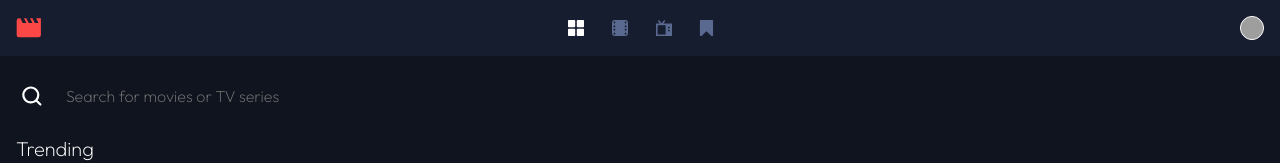
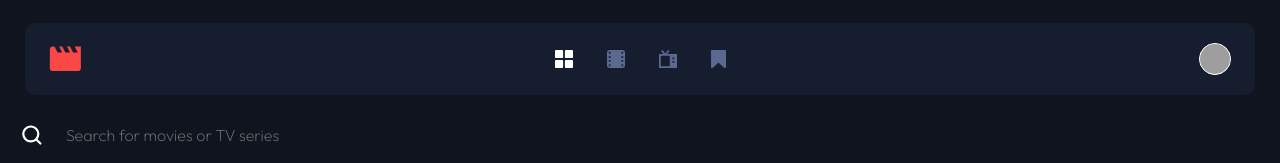
Before and after one commit to ismaelpaul/frontend-mentor-fe-entertainment, a React (Vite) app: page / in a window 1280 px wide. Shown: the top 163 px of the page. Built offline with nearby package versions, Linux system fonts and the light colour scheme; no server answers; grey boxes are pictures that could not be loaded.

Commit message:
Add media queries for tablet device

```diff
--- a/src/components/Nav/Nav.module.scss
+++ b/src/components/Nav/Nav.module.scss
@@ -44,3 +44,31 @@
 		justify-content: center;
 	}
 }
+
+@media screen and (min-width: 768px) {
+	.navContainer {
+		margin: 1.438rem 1.563rem;
+		border-radius: 0.625rem;
+		padding: 0 1.5rem;
+		height: 4.5rem;
+		.logo {
+			img {
+				width: 2rem;
+			}
+		}
+		.navItems {
+			gap: 2rem;
+			.icon,
+			.iconActive {
+				svg {
+					transform: scale(0.9);
+					display: flex;
+				}
+			}
+		}
+		.imageCropper {
+			width: 2rem;
+			height: 2rem;
+		}
+	}
+}
```
